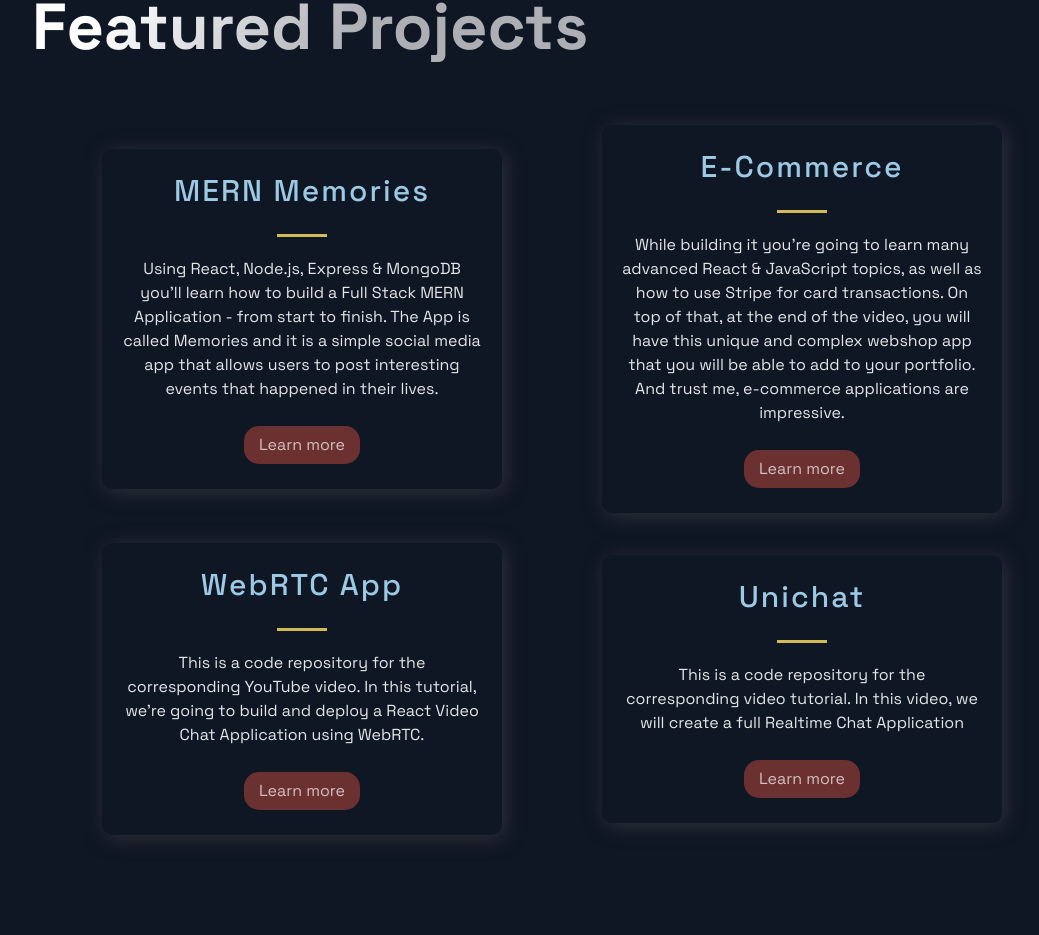
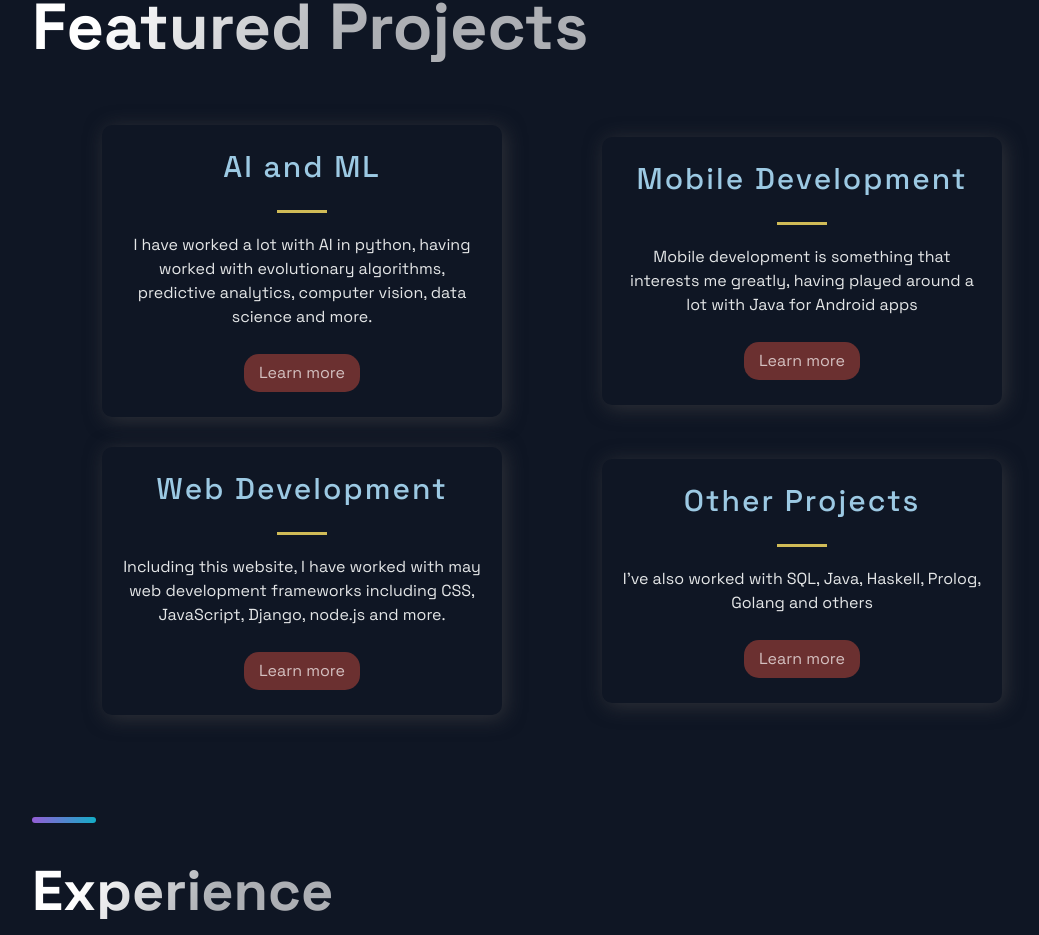
Before and after one commit to lucas-ps/1uc.as-portfolio-website, a Next.js app: page / in a window 1280 px wide. Shown: the part 649-1584 px from the top of the page, without its empty margins (88-1127 px from the left). Built offline with nearby package versions, Linux system fonts and the light colour scheme.

Commit message:
Added project categories

```diff
--- a/src/constants/constants.js
+++ b/src/constants/constants.js
@@ -1,46 +1,29 @@
-export const projects = [
-  {
-    title: 'MERN Memories',
-    description: "Using React, Node.js, Express & MongoDB you'll learn how to build a Full Stack MERN Application - from start to finish. The App is called Memories and it is a simple social media app that allows users to post interesting events that happened in their lives.",
-      image: '/images/1.png',
-      tags: ['Mongo', 'Express', 'React', 'Node'],
-    source: 'https://google.com',
-    visit: 'https://google.com',
-    id: 0,
-  },
-  {
-    title: 'E-Commerce',
-    description:"While building it you're going to learn many advanced React & JavaScript topics, as well as how to use Stripe for card transactions. On top of that, at the end of the video, you will have this unique and complex webshop app that you will be able to add to your portfolio. And trust me, e-commerce applications are impressive.",
-    image: '/images/2.png',
-    tags: ['React', 'JavaScript'],
-    source: 'https://google.com',
-    visit: 'https://google.com',
-    id: 1,
-  },
-  {
-    title: 'WebRTC App',
-    description: "This is a code repository for the corresponding YouTube video. In this tutorial, we're going to build and deploy a React Video Chat Application using WebRTC.",
-      image: '/images/3.jpg',
-      tags: ['React', 'WebRTC'],
-    source: 'https://google.com',
-    visit: 'https://google.com',
-    id: 2,
-  },
-  {
-    title: 'Unichat',
-    description: "This is a code repository for the corresponding video tutorial. In this video, we will create a full Realtime Chat Application",
-    image: '/images/4.jpg',
-    tags: ['React', 'ChatEngine', 'Firebase'],
-    source: 'https://google.com',
-    visit: 'https://google.com',
-    id: 3,
-  },
-];
-
-export const TimeLineData = [
-  { year: 2017, text: 'Started my journey', },
-  { year: 2018, text: 'Worked as a freelance developer', },
-  { year: 2019, text: 'Founded JavaScript Mastery', },
-  { year: 2020, text: 'Shared my projects with the world', },
-  { year: 2021, text: 'Started my own platform', },
-];
+export const projects = [{
+  id: 0,
+  image: '/images/1.png',
+  tags: ['Python', 'AI', 'MAchine Learning', 'Data Science'],
+  source: 'https://github.com/lucas-ps',
+  title: 'AI and ML',
+  description: 'I have worked a lot with AI in python, having worked with evolutionary algorithms, predictive analytics, computer vision, data science and more.'
+},{
+  id: 1,
+  image: '/images/1.png',
+  tags: ['Android', 'Java', 'Api', 'Mobile Development'],
+  source: 'https://github.com/lucas-ps',
+  title: 'Mobile Development',
+  description: 'Mobile development is something that interests me greatly, having played around a lot with Java for Android apps'
+},{
+  id: 2,
+  image: '/images/1.png',
+  tags: ['CSS', 'Javascript', 'React', 'Node', 'Django', 'HTML'],
+  source: 'https://github.com/lucas-ps',
+  title: 'Web Development',
+  description: 'Including this website, I have worked with may web development frameworks including CSS, JavaScript, Django, node.js and more.'
+},{
+  id: 3,
+  image: '/images/1.png',
+  tags: ['SQL', 'Java', 'Python', 'Golang'],
+  source: 'https://github.com/lucas-ps',
+  title: 'Other Projects',
+  description: "I've also worked with SQL, Java, Haskell, Prolog, Golang and others"
+}];
```
